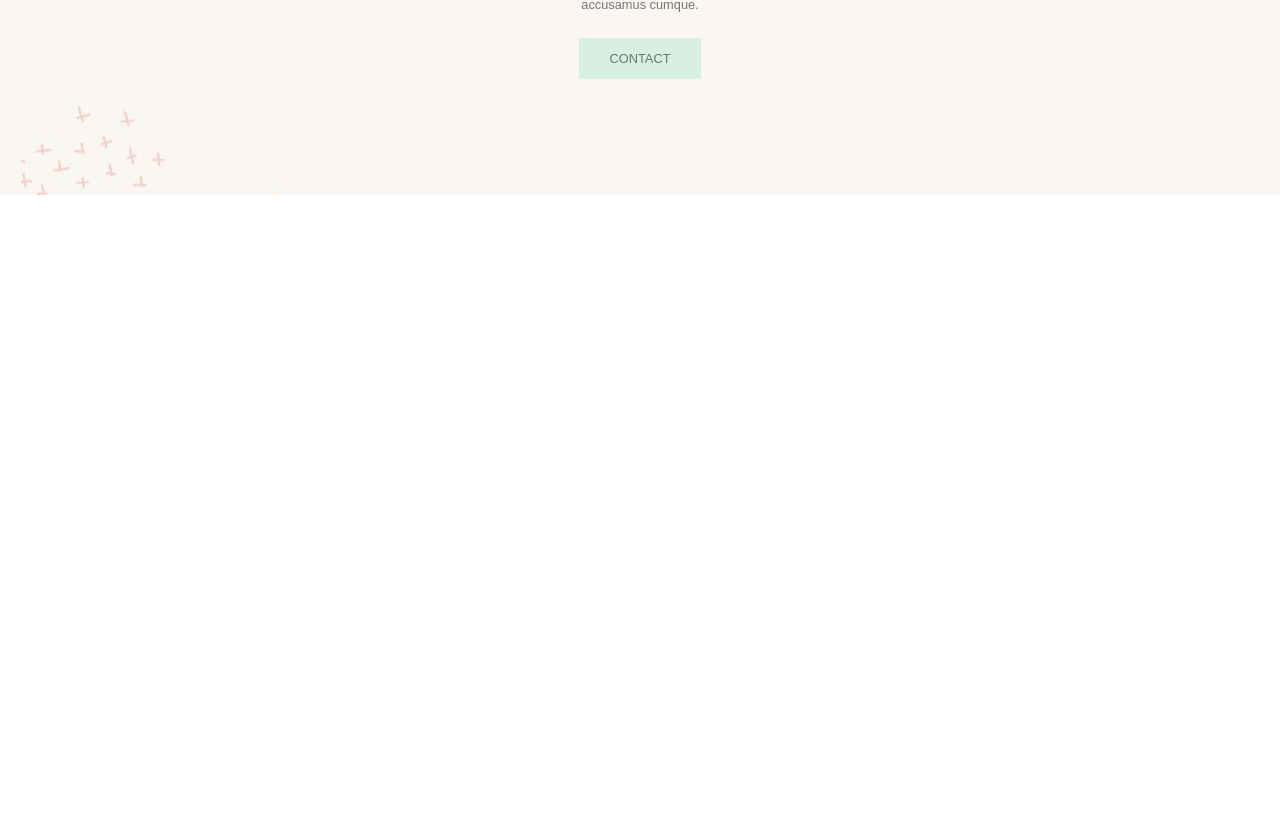
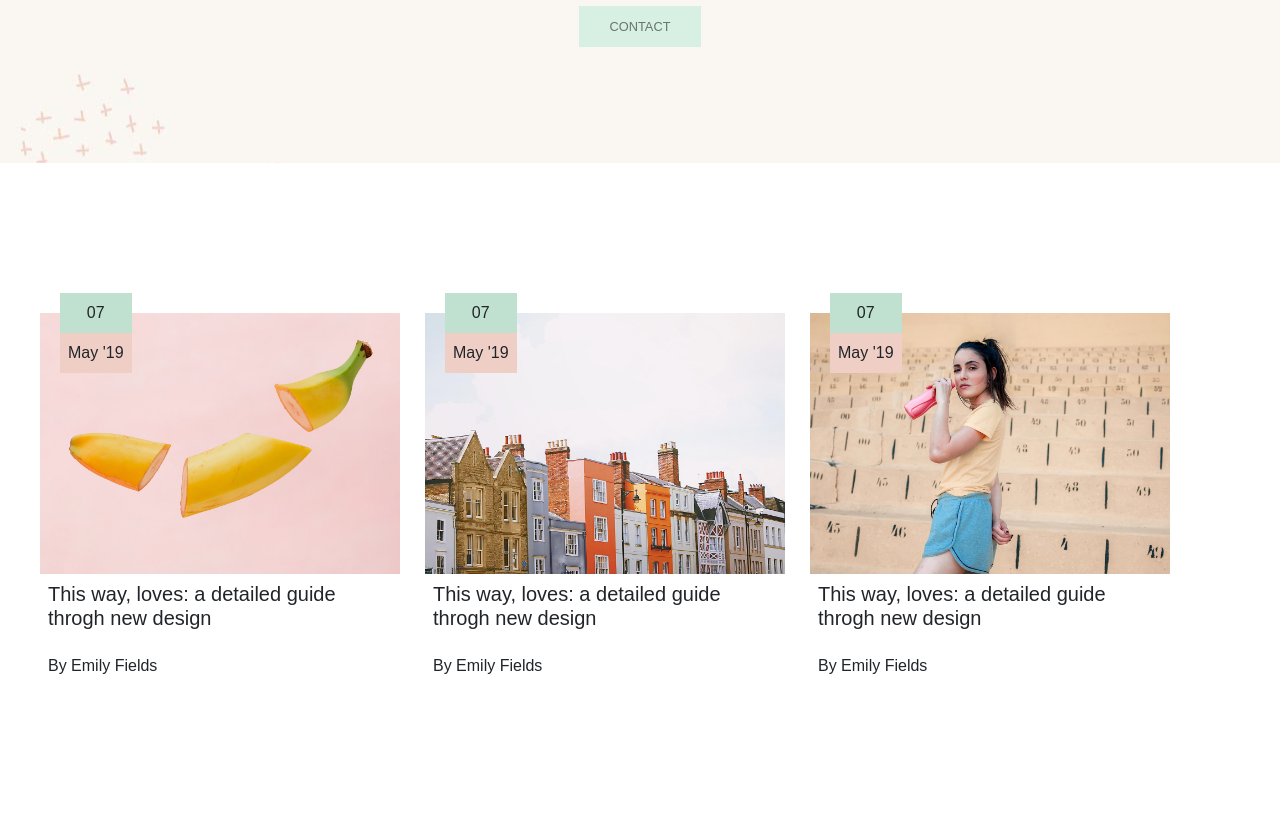
Before and after one commit to FrancescoCesari97/proj-html-vuejs, a Vue app: page / in a window 1280 px wide. Shown: the part 1962-2797 px from the top of the page. Before the commit the page ends 2157 px from the top, so only its background shows below. Built offline with nearby package versions, Linux system fonts and the light colour scheme.

Commit message:
Aggiunta AppOptionSection

```diff
--- a/src/components/AppFooter.vue
+++ b/src/components/AppFooter.vue
@@ -3,6 +3,7 @@
 
 <script >
 
+import AppBottomBar from './Footer components/AppBottomBar.vue';
 
 
 export default{
@@ -14,6 +15,7 @@ export default{
 
   },
 
+  components:{ AppBottomBar }
 
 
 };
@@ -24,6 +26,9 @@ export default{
 
 
 <template>
+
+
+  <AppBottomBar></AppBottomBar>
 
 
 </template>
--- a/src/components/AppMain.vue
+++ b/src/components/AppMain.vue
@@ -7,7 +7,7 @@ import AppHeroSectionVue from './Main components/AppHeroSection.vue';
 import AppCardSection from './Main components/AppCardSection.vue';
 import AppWorkingProgressSection from './Main components/AppWorkingProgressSection.vue';
 import AppMessageSection from './Main components/AppMessageSection.vue'
-
+import AppOptionSection from './Main components/AppOptionSection.vue';
 
 
 
@@ -21,7 +21,7 @@ export default{
   },
 
 
-  components: {AppHeroSectionVue, AppCardSection, AppWorkingProgressSection, AppMessageSection},
+  components: {AppHeroSectionVue, AppCardSection, AppWorkingProgressSection, AppMessageSection, AppOptionSection},
 
 
 };
@@ -37,6 +37,7 @@ export default{
     <AppCardSection></AppCardSection>
     <AppWorkingProgressSection></AppWorkingProgressSection>
     <AppMessageSection></AppMessageSection>
+    <AppOptionSection></AppOptionSection>
 
 
 
--- /dev/null
+++ b/src/components/Footer components/AppBottomBar.vue
@@ -0,0 +1,78 @@
+
+
+
+<script >
+
+
+
+export default{
+  data(){
+    return{
+
+    };
+
+
+  },
+
+
+
+};
+</script>
+
+
+
+
+
+<template>
+
+
+   <div class="footer">
+
+       <div class="container py-5">
+           <div class="descripion">
+               <img src="../assets/img/logo-sidearea-1.png" alt="">
+               <p class="p-2">Let's get creative</p>
+
+           </div>
+           <div class="descripion">
+
+           </div>
+           <div class="descripion">
+
+           </div>
+           <div class="descripion">
+
+           </div>
+       </div>
+   </div>
+
+
+</template>
+
+
+
+
+
+
+<style scoped lang="scss">
+
+
+    .footer{
+
+        background-color:#c0e1cf;
+        .container{
+
+            display: flex;
+
+            .descripion{
+
+            }
+
+        }
+    }
+
+
+
+
+
+</style>
--- /dev/null
+++ b/src/components/Main components/AppOptionSection.vue
@@ -0,0 +1,93 @@
+<script>
+
+
+export default{
+  data(){
+    return{
+
+    };
+
+
+  },
+
+
+
+
+};
+</script>
+
+
+
+
+
+<template>
+
+    <div class="container ">
+        <div class="card">
+            <img src="../assets/img/h-2-blog-img-1.jpg" alt="">
+            <h5 class="p-2">This way, loves: a detailed guide throgh new design</h5>
+            <p class="p-2">By Emily Fields</p>
+            <div class="targ text-center">
+                <p class="giorno p-2">07</p>
+                <p class="anno p-2">May '19</p>
+            </div>
+        </div>
+        <div class="card">
+            <img src="../assets/img/h-2-blog-img-2.jpg" alt="">
+            <h5 class="p-2">This way, loves: a detailed guide throgh new design</h5>
+            <p class="p-2">By Emily Fields</p>
+            <div class="targ text-center">
+                <p class="giorno p-2">07</p>
+                <p class="anno p-2">May '19</p>
+            </div>
+        </div>
+        <div class="card">
+            <img src="../assets/img/h-2-blog-img-3.jpg" alt="">
+            <h5 class="p-2" >This way, loves: a detailed guide throgh new design</h5>
+            <p class="p-2">By Emily Fields</p>
+            <div class="targ text-center">
+                <p class="giorno p-2">07</p>
+                <p class="anno p-2">May '19</p>
+            </div>
+        </div>
+
+    </div>
+
+
+
+</template>
+
+
+
+
+
+
+<style lang="scss" scoped>
+
+.container{
+    display: flex;
+    gap: 25px;
+    padding: 150px 0;
+    .card{
+        width: 30%;
+        border: 0;
+        border-radius: 0;
+        position: relative;
+
+        .targ{
+            position: absolute;
+            top: -20px;
+            left: 20px;
+            .giorno{
+                background-color: #c0e1cf ;
+            }
+
+            .anno{
+                background-color: #efcec5 ;
+            }
+        }
+    }
+}
+
+
+</style>
--- a/src/style/general.scss
+++ b/src/style/general.scss
@@ -45,6 +45,10 @@ a{
 
 }
 
+p{
+    margin: 0;
+}
+
 
 .top-bar{
     display: flex;
```
